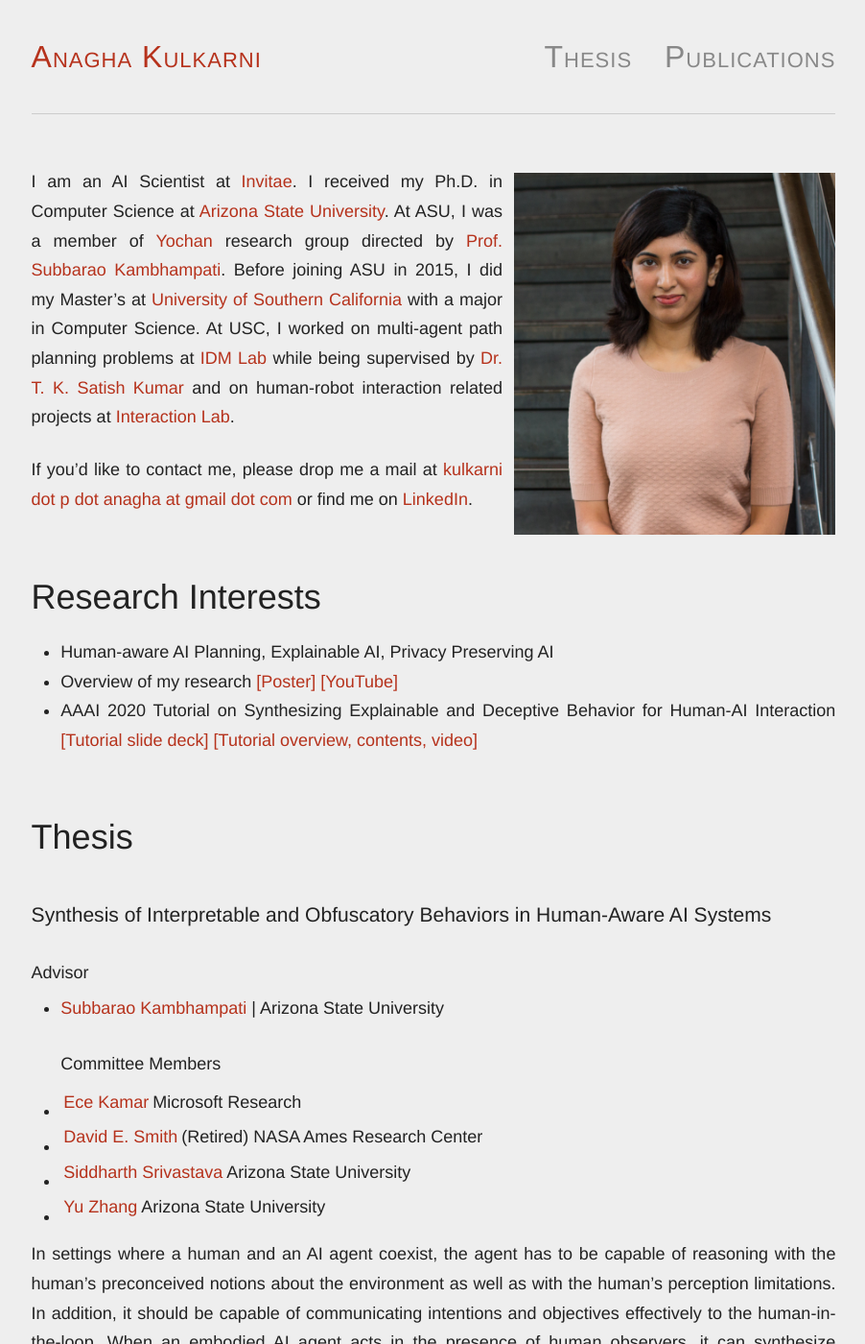
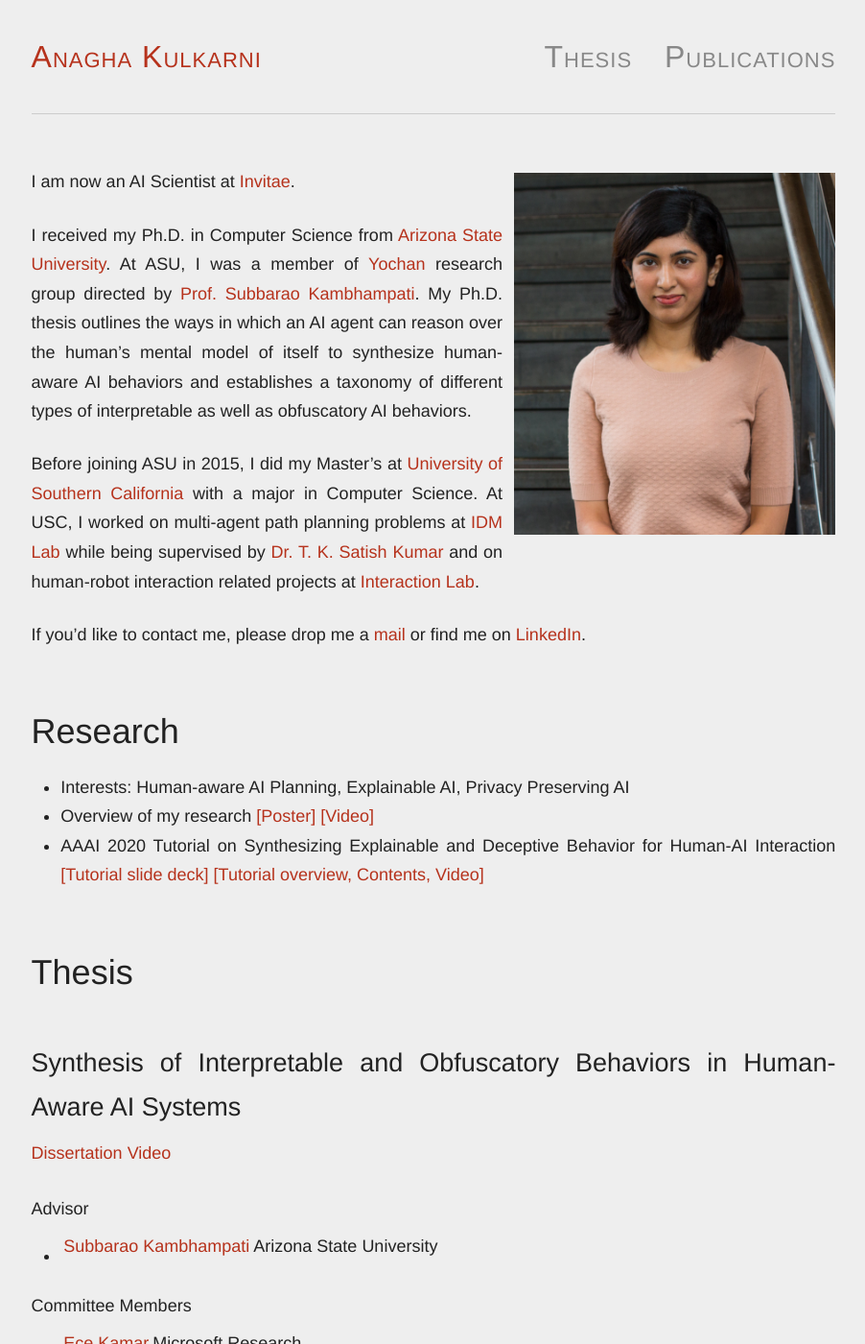
Before and after one commit to AnaghaK/anaghak.github.io, a Jekyll site: the page built from index.md, in a window 1280 px wide and 1400 px high. Shown: the whole window at 96% size, without its empty margins (188-1090 px from the left). Built offline with Jekyll 4.4.1, drawn with Linux system fonts in a browser that asks for light colours.

Commit message:
Format update

```diff
--- a/index.md
+++ b/index.md
@@ -90,22 +90,28 @@ pubs:
 
 {% include image.html url="images/anagha.jpg" caption="" max_width="3px" align="right" %}
 
-I am an AI Scientist at [Invitae](https://www.invitae.com/en){:target="_blank"}. I received my Ph.D. in Computer Science at [Arizona State University](http://www.asu.edu){:target="_blank"}. At ASU, I was a member of [Yochan](https://yochan-lab.github.io/home/){:target="_blank"} research group directed by [Prof. Subbarao Kambhampati](http://rakaposhi.eas.asu.edu/){:target="_blank"}. Before joining ASU in 2015, I did my Master's at [University of Southern California](http://www.usc.edu){:target="_blank"} with a major in Computer Science. At USC, I worked on multi-agent path planning problems at [IDM Lab](http://idm-lab.org){:target="_blank"} while being supervised by [Dr. T. K. Satish Kumar](https://www.tkskwork.org/){:target="_blank"} and on human-robot interaction related projects at [Interaction Lab](http://robotics.usc.edu/interaction/){:target="_blank"}.
+I am now an AI Scientist at [Invitae](https://www.invitae.com/en){:target="_blank"}.
 
-If you'd like to contact me, please drop me a mail at [kulkarni dot p dot anagha at gmail dot com](mailto:kulkarni.p.anagha@gmail.com) or find me on [LinkedIn](https://www.linkedin.com/in/anaghapk){:target="_blank"}.
+I received my Ph.D. in Computer Science from [Arizona State University](http://www.asu.edu){:target="_blank"}. At ASU, I was a member of [Yochan](https://yochan-lab.github.io/home/){:target="_blank"} research group directed by [Prof. Subbarao Kambhampati](http://rakaposhi.eas.asu.edu/){:target="_blank"}. My Ph.D. thesis outlines the ways in which an AI agent can reason over the human’s mental model of itself to synthesize human-aware AI behaviors and establishes a taxonomy of different types of interpretable as well as obfuscatory AI behaviors.
 
-# Research Interests
-* Human-aware AI Planning, Explainable AI, Privacy Preserving AI
-* Overview of my research [[Poster]](https://www.dropbox.com/s/zxo80tsqxl40t5t/ResearchPoster.pdf?dl=0) [[YouTube]](https://youtu.be/WvjNAWtnCbs)
+Before joining ASU in 2015, I did my Master's at [University of Southern California](http://www.usc.edu){:target="_blank"} with a major in Computer Science. At USC, I worked on multi-agent path planning problems at [IDM Lab](http://idm-lab.org){:target="_blank"} while being supervised by [Dr. T. K. Satish Kumar](https://www.tkskwork.org/){:target="_blank"} and on human-robot interaction related projects at [Interaction Lab](http://robotics.usc.edu/interaction/){:target="_blank"}.
+
+If you'd like to contact me, please drop me a [mail](mailto:kulkarni.p.anagha@gmail.com) or find me on [LinkedIn](https://www.linkedin.com/in/anaghapk){:target="_blank"}.
+
+# Research
+* Interests: Human-aware AI Planning, Explainable AI, Privacy Preserving AI
+* Overview of my research [[Poster]](https://www.dropbox.com/s/zxo80tsqxl40t5t/ResearchPoster.pdf?dl=0) [[Video]](https://youtu.be/WvjNAWtnCbs)
 * AAAI 2020 Tutorial on Synthesizing Explainable and Deceptive Behavior for Human-AI Interaction
-[[Tutorial slide deck]](https://www.dropbox.com/s/9z9iedehwhcxm22/tutorial.pdf?dl=0) [[Tutorial overview, contents, video]](https://yochan-lab.github.io/tutorial/AAAI-2020/)
+[[Tutorial slide deck]](https://www.dropbox.com/s/9z9iedehwhcxm22/tutorial.pdf?dl=0) [[Tutorial overview, Contents, Video]](https://yochan-lab.github.io/tutorial/AAAI-2020/)
 
 # <a name="thesis"></a>Thesis
 
-### Synthesis of Interpretable and Obfuscatory Behaviors in Human-Aware AI Systems
+## Synthesis of Interpretable and Obfuscatory Behaviors in Human-Aware AI Systems
+[Dissertation](/files/thesis.pdf){:target="_blank"} [Video](https://www.youtube.com/watch?v=j--M3l6412Q){:target="_blank"}
 
 #### Advisor
 * [Subbarao Kambhampati](http://rakaposhi.eas.asu.edu/){:target="_blank"} | Arizona State University
+
 #### Committee Members
 * [Ece Kamar](https://www.ecekamar.com/){:target="_blank"} | Microsoft Research
 * [David E. Smith](http://psresearch.xyz/){:target="_blank"} | (Retired) NASA Ames Research Center
```
Also changed, not shown: other parts of index.md (+0 -2 lines).
